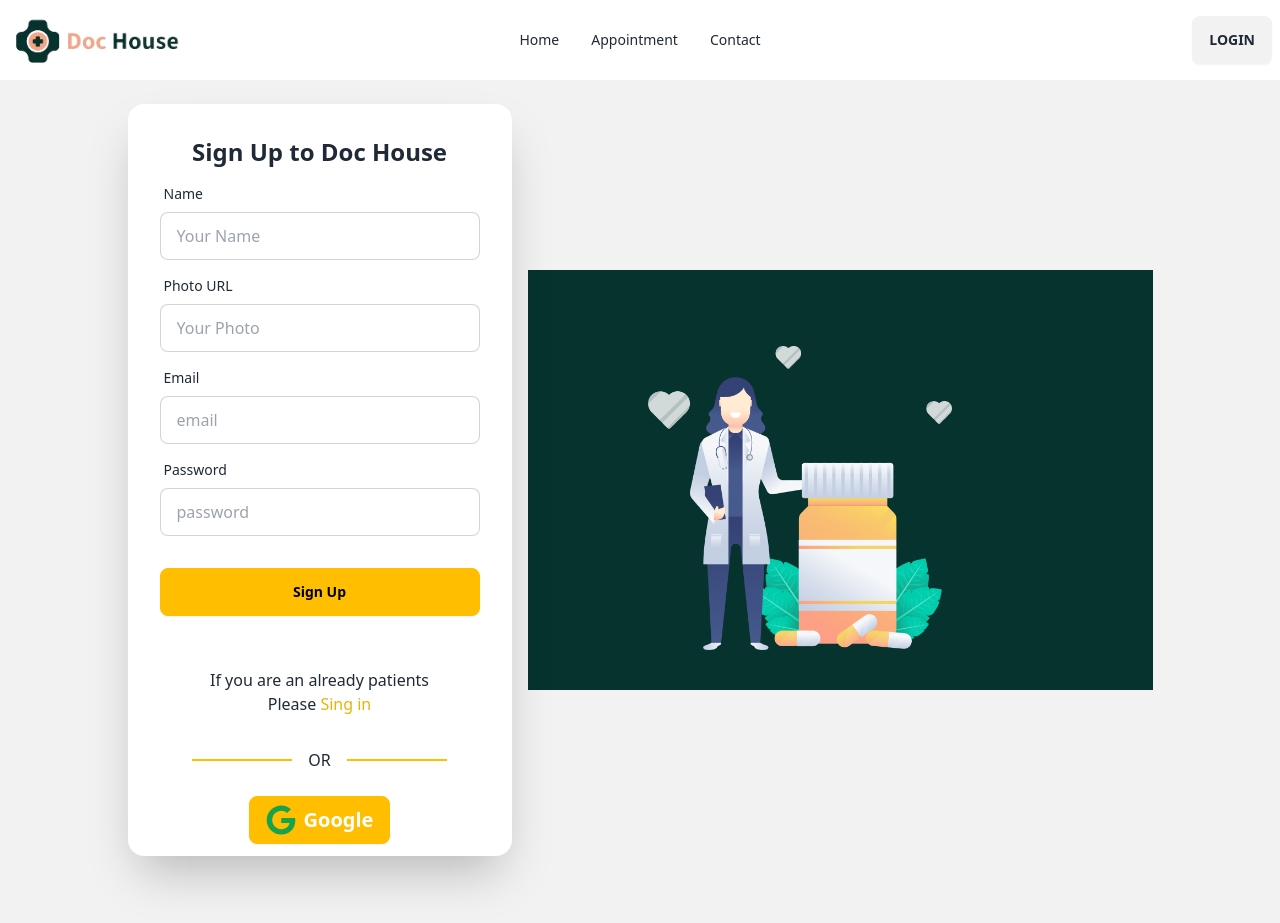
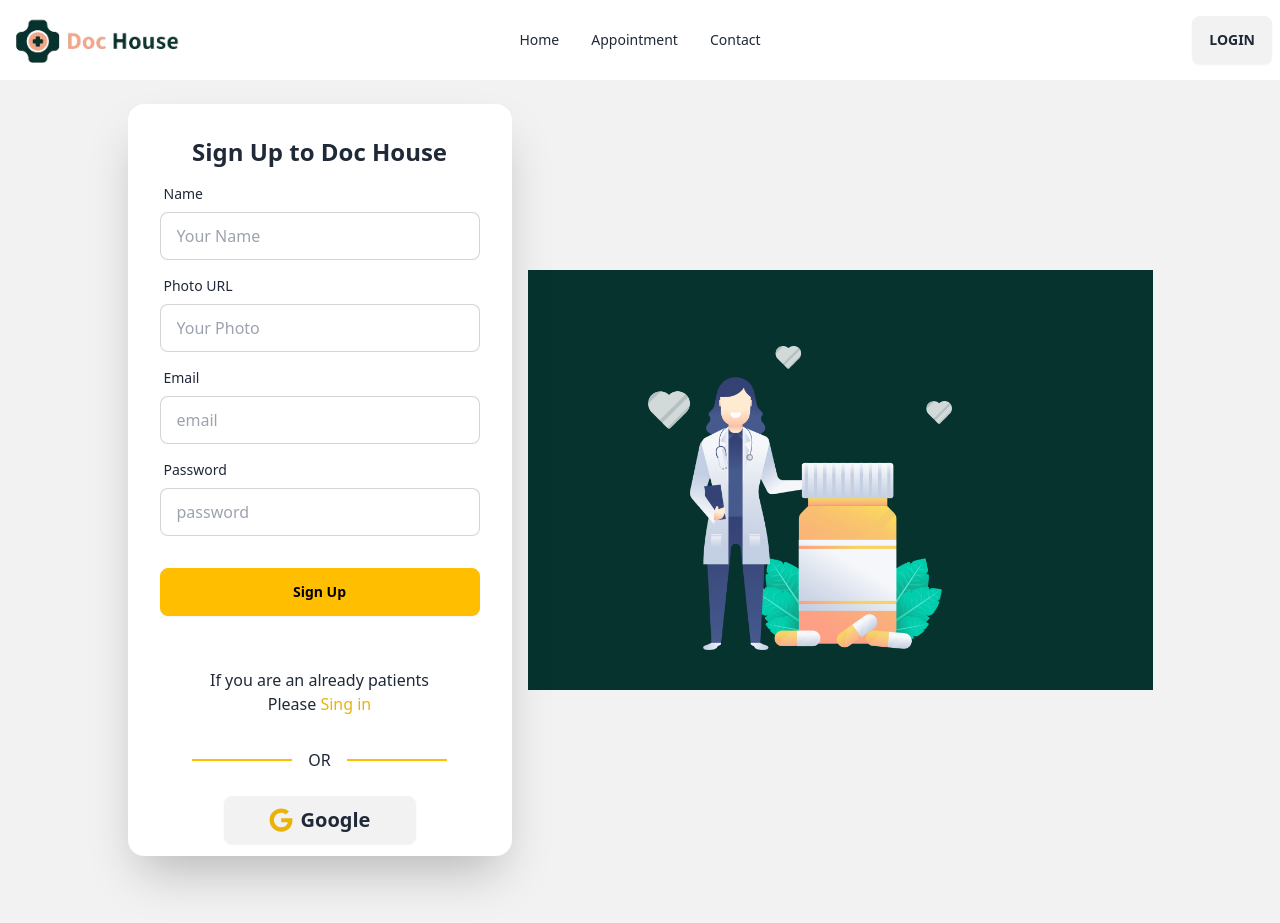
Before and after one commit to tawhid3482/Doc-Hourse, a React (Vite) app: page /singUp in a window 1280 px wide. Shown: the top 923 px of the page. Built offline with nearby package versions, Linux system fonts and the light colour scheme; no server answers.

Commit message:
google login/signup ready

```diff
--- a/package.json
+++ b/package.json
@@ -20,8 +20,10 @@
     "react-dom": "^18.2.0",
     "react-helmet-async": "^2.0.4",
     "react-hook-form": "^7.51.0",
+    "react-icons": "^5.2.0",
     "react-modal": "^3.16.1",
     "react-rating": "^2.0.5",
+    "react-router-dom": "^6.23.0",
     "sweetalert2": "^11.10.6",
     "swiper": "^11.0.6"
   },
--- a/src/Dashboard/AllUsers/AllUser.jsx
+++ b/src/Dashboard/AllUsers/AllUser.jsx
@@ -6,8 +6,8 @@ import UseAllUser from "../../Hooks/UseAllUser";
 
 const AllUser = () => {
   const axiosSecure = UseAxiosSecure();
- const [data,refetch]=UseAllUser()
-console.log(data)
+  const [data, refetch] = UseAllUser();
+  console.log(data);
   const handleAdmin = (user) => {
     axiosSecure.patch(`/users/admin/${user._id}`).then((res) => {
       if (res.data.modifiedCount > 0) {
--- a/src/Dashboard/Dashboard.jsx
+++ b/src/Dashboard/Dashboard.jsx
@@ -5,6 +5,7 @@ import UseAdmin from "../Hooks/UseAdmin";
 const Dashboard = () => {
     const isAdmin = UseAdmin()
   const isModerator = false;
+  console.log(isAdmin)
     return (
         <div>
             <div className="w-full h-16 bg-green-800 flex items-center text-white p-5">
--- a/src/Hooks/UseAdmin.jsx
+++ b/src/Hooks/UseAdmin.jsx
@@ -10,7 +10,7 @@ const UseAdmin = () => {
         enabled: !loading,
         queryFn: async()=>{
             const res = await axiosSecure.get(`/users/admin/${user.email}`)
-            return res.data?.admin
+            return res?.data?.admin
         }
     })
     return [isAdmin,isAdminLoading]
--- /dev/null
+++ b/src/Login/GoogleLogin.jsx
@@ -0,0 +1,40 @@
+import { FaGoogle } from "react-icons/fa";
+import { useNavigate } from "react-router-dom";
+import UseAuth from "../Hooks/UseAuth";
+import UseAxiosPublic from "../Axios/UseAxiosPublic";
+
+const GoogleLogin = () => {
+    const {googleLogin}=UseAuth()
+    const axiosPublic = UseAxiosPublic()
+    const navigate = useNavigate()
+    const handleGoogle = ()=>{
+        googleLogin()
+        .then(res =>{
+            console.log(res.user)
+            navigate('/')
+            const userInfo ={
+                email:res.user?.email,
+                name:res.user?.displayName,
+                photo:res.user?.photoURL,
+
+            }
+            axiosPublic.post('/users',userInfo)
+            .then(res => {
+                console.log(res.data)
+                navigate('/')
+            })
+        })
+    }
+    return (
+        <div>
+            <div className="">
+                <button onClick={handleGoogle} className="btn w-48 text-xl">
+                    <FaGoogle className="text-2xl text-yellow-500"></FaGoogle>
+                    Google
+                </button>
+            </div>
+        </div>
+    );
+};
+
+export default GoogleLogin;
--- a/src/Login/Login.jsx
+++ b/src/Login/Login.jsx
@@ -1,9 +1,9 @@
 import { useForm } from "react-hook-form";
-import { FaGoogle } from "react-icons/fa6";
 import back from "../assets/login/back.png";
 import login from "../assets/login/login.png";
 import { Link, useNavigate } from "react-router-dom";
 import UseAuth from "../Hooks/UseAuth";
+import GoogleLogin from "./GoogleLogin";
 
 const Login = () => {
   const navigate = useNavigate();
@@ -89,10 +89,8 @@ const Login = () => {
 
             <div className="text-center my-3">
               <div className=" flex justify-center items-center gap-4">
-                <button className="btn btn-warning">
-                  <FaGoogle className="text-3xl text-green-600"></FaGoogle>
-                  <p className="text-xl font-bold text-white">Google</p>
-                </button>
+              <GoogleLogin></GoogleLogin>
+
               </div>
             </div>
           </div>
--- a/src/SignUp/SignUp.jsx
+++ b/src/SignUp/SignUp.jsx
@@ -1,21 +1,18 @@
 import { Link, useNavigate } from "react-router-dom";
 import back from "../assets/login/back.png";
 import login from "../assets/login/login.png";
-import { FaGoogle } from "react-icons/fa6";
 import { useForm } from "react-hook-form";
 import UseAuth from "../Hooks/UseAuth";
 import Swal from "sweetalert2";
 import UseAxiosPublic from "../Axios/UseAxiosPublic";
+import GoogleLogin from "../Login/GoogleLogin";
 const SignUp = () => {
   const navigate = useNavigate();
-  const axiosPublic = UseAxiosPublic()
-
+  const axiosPublic = UseAxiosPublic();
   const { createUser, updateUserProfile } = UseAuth();
-
   const {
     register,
     handleSubmit,
-
     formState: { errors },
   } = useForm();
   const onSubmit = (data) => {
@@ -24,21 +21,19 @@ const SignUp = () => {
       const loggedUser = result.user;
       console.log(loggedUser);
       updateUserProfile(data.name, data.photo).then(() => {
-
         // console.log(data)
-
         const userInfo = {
           name: data.name,
           email: data.email,
           photo: data.photo,
-          }
+        };
         axiosPublic.post("/users", userInfo).then((res) => {
-            if (res.data.insertedId){
+          if (res.data.insertedId) {
             // console.log('users')
             navigate("/");
             setTimeout(() => {
               window.location.reload();
-            }, 2*1000);
+            }, 2 * 1000);
             Swal.fire({
               position: "top-end",
               icon: "success",
@@ -46,7 +41,7 @@ const SignUp = () => {
               showConfirmButton: false,
               timer: 1500,
             });
-          }else{
+          } else {
             Swal.fire({
               position: "top-end",
               icon: "error",
@@ -55,8 +50,6 @@ const SignUp = () => {
               timer: 1500,
             });
           }
-
-
         });
       });
     });
@@ -100,7 +93,6 @@ const SignUp = () => {
                   type="text"
                   placeholder="Your Photo "
                   className="input input-bordered"
-
                 />
                 {errors.photo && (
                   <span className="text-red-500">
@@ -154,10 +146,8 @@ const SignUp = () => {
 
             <div className="text-center my-3">
               <div className=" flex justify-center items-center gap-4">
-                <button className="btn btn-warning">
-                  <FaGoogle className="text-3xl text-green-600"></FaGoogle>
-                  <p className="text-xl font-bold text-white">Google</p>
-                </button>
+                <GoogleLogin></GoogleLogin>
+
               </div>
             </div>
           </div>
--- a/src/main.jsx
+++ b/src/main.jsx
@@ -1,11 +1,11 @@
 import React from "react";
 import ReactDOM from "react-dom/client";
 import "./index.css";
-import { RouterProvider } from "react-router-dom";
 import Routes from "./Routes/Routes.jsx";
 import AuthProvider from "./Provider/AuthProvider.jsx";
 import { HelmetProvider } from "react-helmet-async";
 import { QueryClient, QueryClientProvider } from "@tanstack/react-query";
+import { RouterProvider } from "react-router-dom";
 const queryClient = new QueryClient();
 
 ReactDOM.createRoot(document.getElementById("root")).render(
```
Also changed, not shown: 1 other file (tests, documents, lock files or other folders). Lines whose indentation alone changed are shown as unchanged.
